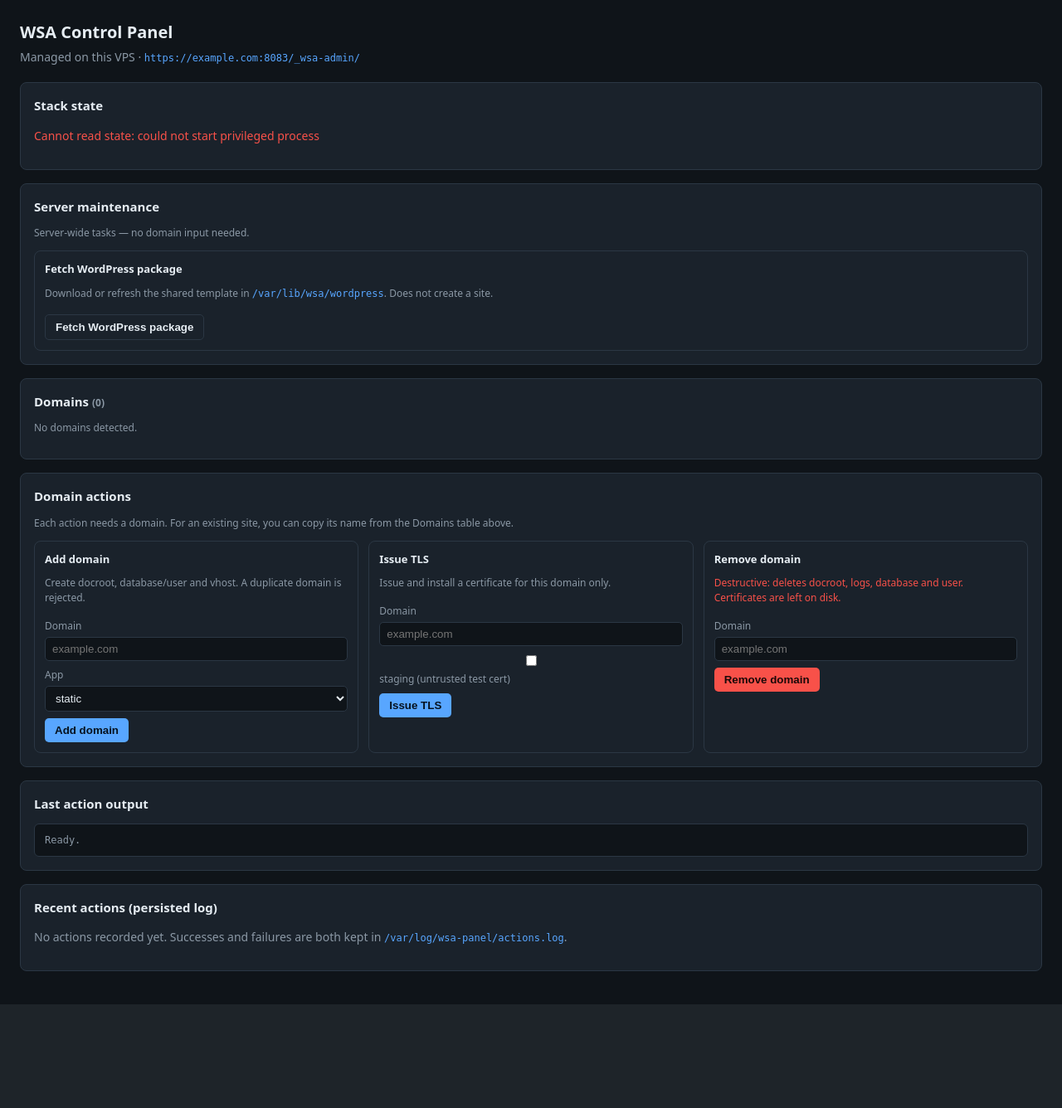
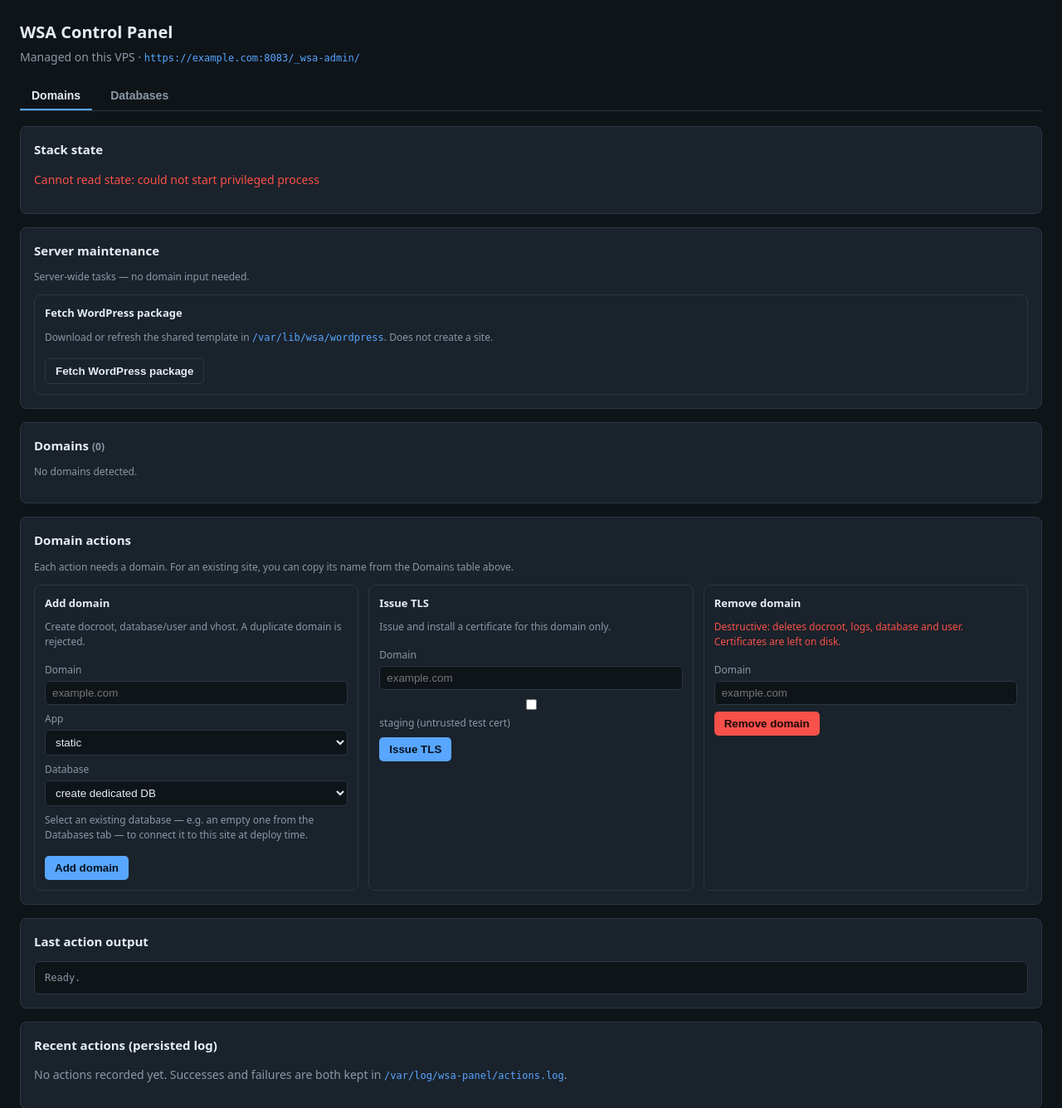
Before and after one commit to DannyTi-Work/webserver-archi-automation, a PHP site: page / in a window 1280 px wide. Shown: the top 1336 px of the page at 83% size. Before the commit the page ends 1211 px from the top, so only its background shows below. Run offline with PHP 8.4, Linux system fonts and the light colour scheme.

Commit message:
Split database management into its own module and panel tab

```diff
--- a/scripts/panel/bootstrap.php
+++ b/scripts/panel/bootstrap.php
@@ -113,6 +113,7 @@ function panel_scripts(): array
         'tls' => $root . '/scripts/tls.sh',
         'remove' => $root . '/scripts/remove-domain.sh',
         'prepare_wp' => $root . '/scripts/prepare-wordpress.sh',
+        'databases' => $root . '/scripts/databases.sh',
         'smoke' => $root . '/tests/smoke.sh',
     ];
 }
--- a/scripts/panel/index.php
+++ b/scripts/panel/index.php
@@ -9,6 +9,16 @@ require_once __DIR__ . '/bootstrap.php';
 $cfg = panel_config();
 $csrf = csrf_token();
 $recentActions = action_log_tail(30);
+
+// Managed databases live in their own module; load them for the Databases tab.
+$databases = [];
+$dbResult = run_privileged('databases', ['--json'], [], 60);
+if ($dbResult[0] === 0) {
+    $decodedDb = json_decode($dbResult[1], true);
+    if (is_array($decodedDb) && is_array($decodedDb['databases'] ?? null)) {
+        $databases = $decodedDb['databases'];
+    }
+}
 
 $statusResult = run_privileged('status', ['--json'], [], 60);
 $state = null;
@@ -278,6 +288,32 @@ $panelUrl = 'https://' . $cfg['PANEL_DOMAIN'] . ':' . $cfg['PANEL_PORT'] . $cfg[
       padding: 10px 12px;
       background: var(--bg);
     }
+
+    .tabs {
+      display: flex;
+      gap: 8px;
+      margin: 4px 0 18px;
+      border-bottom: 1px solid var(--line);
+    }
+
+    .tab {
+      background: transparent;
+      color: var(--muted);
+      border: 0;
+      border-bottom: 2px solid transparent;
+      border-radius: 0;
+      padding: 8px 14px;
+      font-size: 14px;
+    }
+
+    .tab.active {
+      color: var(--fg);
+      border-bottom-color: var(--accent);
+    }
+
+    .tab-panel[hidden] {
+      display: none;
+    }
   </style>
 </head>
 
@@ -286,6 +322,12 @@ $panelUrl = 'https://' . $cfg['PANEL_DOMAIN'] . ':' . $cfg['PANEL_PORT'] . $cfg[
   <h1>WSA Control Panel</h1>
   <div class="sub">Managed on this VPS &middot; <code><?= e($panelUrl) ?></code></div>
 
+  <div class="tabs">
+    <button class="tab active" data-tab="domains">Domains</button>
+    <button class="tab" data-tab="databases">Databases</button>
+  </div>
+
+  <div id="tab-domains" class="tab-panel">
   <div class="card">
     <h2>Stack state</h2>
     <?php if ($statusError !== ''): ?>
@@ -398,7 +440,7 @@ $panelUrl = 'https://' . $cfg['PANEL_DOMAIN'] . ':' . $cfg['PANEL_PORT'] . $cfg[
     <?php endif; ?>
   </div>
 
-  <div class="card">
+  <div class="card" id="domain-actions-card">
     <h2>Domain actions</h2>
     <p class="small">Each action needs a domain. For an existing site, you can copy its name from the Domains table above.</p>
     <div class="grid actions-grid">
@@ -412,6 +454,15 @@ $panelUrl = 'https://' . $cfg['PANEL_DOMAIN'] . ':' . $cfg['PANEL_PORT'] . $cfg[
             <option value="wordpress">wordpress</option>
           </select>
         </label>
+        <label>Database
+          <select name="db">
+            <option value="">create dedicated DB</option>
+            <?php foreach ($databases as $dbRow): ?>
+              <option value="<?= e((string)($dbRow['name'] ?? '')) ?>"><?= e((string)($dbRow['name'] ?? '')) ?><?= ((string)($dbRow['attached_to'] ?? '-') !== '-') ? ' (in use)' : '' ?></option>
+            <?php endforeach; ?>
+          </select>
+        </label>
+        <p class="small">Select an existing database — e.g. an empty one from the Databases tab — to connect it to this site at deploy time.</p>
         <button>Add domain</button>
       </form>
       <form class="action" data-action="tls">
@@ -429,6 +480,66 @@ $panelUrl = 'https://' . $cfg['PANEL_DOMAIN'] . ':' . $cfg['PANEL_PORT'] . $cfg[
       </form>
     </div>
   </div>
+  </div><!-- /tab-domains -->
+
+  <div id="tab-databases" class="tab-panel" hidden>
+    <div class="card" id="databases-card">
+      <h2>Databases <span class="small">(<?= count($databases) ?>)</span></h2>
+      <p class="small">Managed MariaDB databases. Passwords stay in <code>.env</code> (mode 600).</p>
+      <?php if (empty($databases)): ?>
+        <p class="small">No managed databases yet. Create one below.</p>
+      <?php else: ?>
+        <table>
+          <thead><tr><th>Database</th><th>User</th><th>Password</th><th>Used by</th><th>Actions</th></tr></thead>
+          <tbody>
+            <?php foreach ($databases as $dbRow): ?>
+              <?php $dbName = (string)($dbRow['name'] ?? ''); ?>
+              <tr>
+                <td><strong><?= e($dbName) ?></strong><?= empty($dbRow['db_present']) ? ' <span class="bad">missing</span>' : '' ?></td>
+                <td class="small"><?= e((string)($dbRow['user'] ?? '')) ?></td>
+                <td class="small"><?= !empty($dbRow['password_present']) ? 'in .env' : 'missing' ?></td>
+                <td class="small"><?= e((string)($dbRow['attached_to'] ?? '-')) ?></td>
+                <td>
+                  <form data-action="db_delete">
+                    <input type="hidden" name="name" value="<?= e($dbName) ?>">
+                    <button class="button-small button-danger">Delete</button>
+                  </form>
+                </td>
+              </tr>
+            <?php endforeach; ?>
+          </tbody>
+        </table>
+      <?php endif; ?>
+    </div>
+
+    <div class="card">
+      <h2>Database actions</h2>
+      <p class="small">Create an empty database, then attach it to WordPress with the Add domain form's Database selector (or with Attach below).</p>
+      <div class="grid actions-grid">
+        <form class="action" data-action="db_create">
+          <h3>Create database</h3>
+          <p class="small">Creates the DB and a least-privilege user; password is generated into <code>.env</code>.</p>
+          <label>Database name <input name="name" required placeholder="blogdb"></label>
+          <label>User (optional) <input name="dbuser" placeholder="defaults to &lt;name&gt;_u"></label>
+          <button>Create database</button>
+        </form>
+        <form class="action" data-action="db_attach">
+          <h3>Attach to WordPress</h3>
+          <p class="small">Point an existing WordPress site at this database by rewriting its <code>wp-config.php</code>.</p>
+          <label>Database
+            <select name="name" required>
+              <option value="">select a database</option>
+              <?php foreach ($databases as $dbRow): ?>
+                <option value="<?= e((string)($dbRow['name'] ?? '')) ?>"><?= e((string)($dbRow['name'] ?? '')) ?></option>
+              <?php endforeach; ?>
+            </select>
+          </label>
+          <label>Domain <input name="domain" required placeholder="example.com"></label>
+          <button>Attach database</button>
+        </form>
+      </div>
+    </div>
+  </div><!-- /tab-databases -->
 
   <div class="card">
     <h2>Last action output</h2>
@@ -489,7 +600,7 @@ $panelUrl = 'https://' . $cfg['PANEL_DOMAIN'] . ':' . $cfg['PANEL_PORT'] . $cfg[
         });
         if (!res.ok) throw new Error('HTTP ' + res.status);
         const doc = new DOMParser().parseFromString(await res.text(), 'text/html');
-        ['domains-card', 'log-card'].forEach(function (id) {
+        ['domains-card', 'databases-card', 'domain-actions-card', 'log-card'].forEach(function (id) {
           const fresh = doc.getElementById(id);
           const current = document.getElementById(id);
           if (fresh && current) current.innerHTML = fresh.innerHTML;
@@ -521,6 +632,17 @@ $panelUrl = 'https://' . $cfg['PANEL_DOMAIN'] . ':' . $cfg['PANEL_PORT'] . $cfg[
       }
     }
 
+    document.querySelectorAll('.tab').forEach(function (btn) {
+      btn.addEventListener('click', function () {
+        document.querySelectorAll('.tab').forEach(function (b) {
+          b.classList.toggle('active', b === btn);
+        });
+        document.querySelectorAll('.tab-panel').forEach(function (panel) {
+          panel.hidden = (panel.id !== 'tab-' + btn.dataset.tab);
+        });
+      });
+    });
+
     // Delegated so buttons inside #domains-card keep working after that card
     // is replaced by refreshState().
     document.addEventListener('submit', function (ev) {
```
Also changed, not shown: PLAN.md (+8 -1 lines), docs/USAGE.md (+22 -0 lines), scripts/panel/actions.php (+46 -1 lines), README.md, 4 other files.
